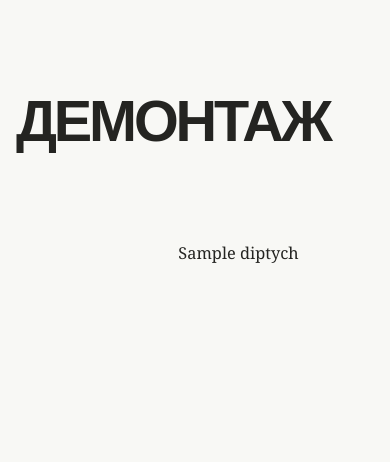
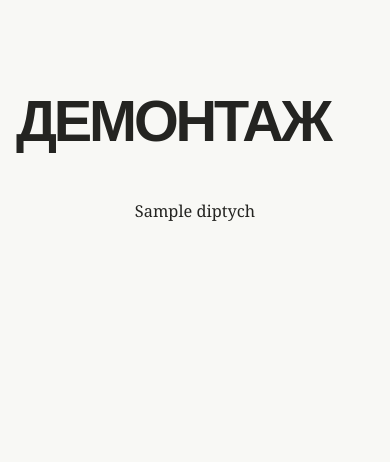
Before and after one commit to EugenefedorovPro/dismantling, a Django app: page / in a window 390 px wide. Shown: the top 462 px of the page. Run offline with Django 5.2, Linux system fonts and the light colour scheme; tables that the repository leaves empty hold one stand-in row (values such as "Sample post"); parts of the project's set-up code (start-up, migrations or seed data) failed here and were passed over.

Commit message:
Fit desktop names above footer and animate mobile tap navigation

```diff
--- a/static/css/site.css
+++ b/static/css/site.css
@@ -73,6 +73,23 @@ a:focus-visible { outline: 2px solid currentColor; outline-offset: 5px; }
   white-space: nowrap;
 }
 
+.name-grid.is-mobile-list {
+  display: flex;
+  flex-direction: column;
+  align-items: center;
+  gap: clamp(1.75rem, 5vh, 3rem);
+  margin-top: clamp(2.5rem, 6vh, 4rem);
+}
+
+.name-grid.is-mobile-list .index-name {
+  position: relative;
+  padding-left: 0;
+  max-width: 100%;
+  width: auto;
+  text-align: center;
+  white-space: normal;
+}
+
 .index-name {
   position: relative;
   width: fit-content;
@@ -137,6 +154,7 @@ a:focus-visible { outline: 2px solid currentColor; outline-offset: 5px; }
   .name-grid { grid-template-columns: 1fr; gap: 2rem; margin-top: 4rem; }
   .name-grid.is-scattered { margin-top: 3rem; }
   .name-grid.is-scattered .index-name { font-size: clamp(1rem, 4.2vw, 1.3rem); }
+  .name-grid.is-mobile-list .index-name { font-size: clamp(1rem, 4.2vw, 1.3rem); }
   .index-name:nth-child(even) { justify-self: start; }
   .index-name:nth-child(4n + 3) { padding-left: 0; }
   .diptych-grid { grid-template-columns: 1fr; gap: 3rem; }
--- a/static/js/site.js
+++ b/static/js/site.js
@@ -1,14 +1,16 @@
 // Keyboard enhancement for the title page. Normal links work without JavaScript.
 const names = Array.from(document.querySelectorAll(".index-name"));
 
-names.forEach((name, index) => {
+names.forEach((name) => {
   name.addEventListener("keydown", (event) => {
+    const visualOrder = Array.from(document.querySelectorAll(".index-name"));
+    const index = visualOrder.indexOf(name);
     if (event.key === "ArrowDown" || event.key === "ArrowRight") {
       event.preventDefault();
-      names[(index + 1) % names.length].focus();
+      visualOrder[(index + 1) % visualOrder.length].focus();
     } else if (event.key === "ArrowUp" || event.key === "ArrowLeft") {
       event.preventDefault();
-      names[(index - 1 + names.length) % names.length].focus();
+      visualOrder[(index - 1 + visualOrder.length) % visualOrder.length].focus();
     }
   });
 });
@@ -21,6 +23,7 @@ const activeEffects = new WeakMap();
 function stopDisintegration(link) {
   const effect = activeEffects.get(link);
   if (!effect) return;
+  if (effect.navigating) return;
 
   cancelAnimationFrame(effect.frame);
   effect.canvas.remove();
@@ -28,16 +31,25 @@ function stopDisintegration(link) {
   activeEffects.delete(link);
 }
 
-function disintegrate(link) {
-  if (reducedMotion.matches || activeEffects.has(link)) return;
+function disintegrate(link, onFinished = null) {
+  if (reducedMotion.matches) return false;
+  const currentEffect = activeEffects.get(link);
+  if (currentEffect) {
+    if (onFinished) {
+      currentEffect.navigating = true;
+      currentEffect.onFinished = onFinished;
+      if (currentEffect.completed) onFinished();
+    }
+    return true;
+  }
 
   const label = link.querySelector(".index-name-text");
-  if (!label) return;
+  if (!label) return false;
 
   const bounds = label.getBoundingClientRect();
   const width = Math.ceil(bounds.width);
   const height = Math.ceil(bounds.height);
-  if (!width || !height) return;
+  if (!width || !height) return false;
 
   // Render the exact visible name onto an offscreen canvas, then sample its
   // opaque pixels. The display canvas only paints the sampled dust particles.
@@ -45,7 +57,7 @@ function disintegrate(link) {
   sample.width = width;
   sample.height = height;
   const source = sample.getContext("2d", { willReadFrequently: true });
-  if (!source) return;
+  if (!source) return false;
 
   const style = getComputedStyle(label);
   source.font = `${style.fontStyle} ${style.fontWeight} ${style.fontSize} ${style.fontFamily}`;
@@ -82,14 +94,20 @@ function disintegrate(link) {
   canvas.style.left = `${bounds.left - linkBounds.left - overhang}px`;
   canvas.style.top = `${bounds.top - linkBounds.top - overhang}px`;
   const context = canvas.getContext("2d");
-  if (!context) return;
+  if (!context) return false;
   context.scale(scale, scale);
   context.fillStyle = style.color;
 
   link.append(canvas);
   link.classList.add("is-disintegrating");
 
-  const effect = { canvas, frame: 0 };
+  const effect = {
+    canvas,
+    frame: 0,
+    navigating: Boolean(onFinished),
+    onFinished,
+    completed: false,
+  };
   activeEffects.set(link, effect);
   let start;
 
@@ -110,10 +128,16 @@ function disintegrate(link) {
     }
 
     context.globalAlpha = 1;
-    if (progress < 1) effect.frame = requestAnimationFrame(animate);
+    if (progress < 1) {
+      effect.frame = requestAnimationFrame(animate);
+    } else {
+      effect.completed = true;
+      if (effect.onFinished) effect.onFinished();
+    }
   }
 
   effect.frame = requestAnimationFrame(animate);
+  return true;
 }
 
 names.forEach((link) => {
@@ -129,9 +153,54 @@ reducedMotion.addEventListener("change", () => {
   if (reducedMotion.matches) names.forEach(stopDisintegration);
 });
 
+// On phones, a tap plays the complete disintegration before opening the poem.
+const mobileMode = window.matchMedia("(max-width: 760px)");
+let navigationPending = false;
+
+names.forEach((link) => {
+  link.addEventListener("click", (event) => {
+    if (
+      !mobileMode.matches || reducedMotion.matches || event.defaultPrevented ||
+      event.button !== 0 || event.metaKey || event.ctrlKey ||
+      event.shiftKey || event.altKey
+    ) return;
+
+    event.preventDefault();
+    if (navigationPending) return;
+    navigationPending = true;
+    const href = link.href;
+    const started = disintegrate(link, () => window.location.assign(href));
+    if (!started) window.location.assign(href);
+  });
+});
+
 // Each visit gets a new composition. Place names at random coordinates while
 // keeping them inside the page and separated from each other.
 const nameGrid = document.querySelector(".name-grid");
+let mobileOrderShuffled = false;
+
+function showMobileList() {
+  if (!nameGrid) return;
+  names.forEach(stopDisintegration);
+  nameGrid.classList.remove("is-scattered");
+  nameGrid.classList.add("is-mobile-list");
+  nameGrid.style.height = "";
+  nameGrid.style.visibility = "";
+  names.forEach((link) => {
+    link.style.left = "";
+    link.style.top = "";
+  });
+
+  if (!mobileOrderShuffled) {
+    const shuffled = [...names];
+    for (let index = shuffled.length - 1; index > 0; index -= 1) {
+      const swap = Math.floor(Math.random() * (index + 1));
+      [shuffled[index], shuffled[swap]] = [shuffled[swap], shuffled[index]];
+    }
+    shuffled.forEach((link) => nameGrid.append(link));
+    mobileOrderShuffled = true;
+  }
+}
 
 function scatterPositions(items, width, height, padding, gap) {
   const placed = [];
@@ -177,11 +246,12 @@ function scatterNames() {
 
   names.forEach(stopDisintegration);
   nameGrid.style.visibility = "hidden";
+  nameGrid.classList.remove("is-mobile-list");
   nameGrid.classList.add("is-scattered");
 
   const width = nameGrid.clientWidth;
   const padding = width < 600 ? 8 : 16;
-  const gap = width < 600 ? 24 : 36;
+  const gap = width < 600 ? 24 : 28;
   const items = names.map((link) => ({
     width: Math.ceil(link.offsetWidth),
     height: Math.ceil(link.offsetHeight),
@@ -191,15 +261,18 @@ function scatterNames() {
 
   const footer = document.querySelector(".site-footer");
   const footerHeight = footer ? footer.offsetHeight : 0;
-  const availableHeight = window.innerHeight - nameGrid.getBoundingClientRect().top - footerHeight;
+  const availableHeight = window.innerHeight - nameGrid.getBoundingClientRect().top - footerHeight - 12;
   const namesPerRow = Math.max(1, Math.floor((width - 2 * padding + gap) / (widest + gap)));
-  const packingHeight = Math.ceil((names.length / namesPerRow) * (tallest + gap) * 1.7);
-  let height = Math.max(320, availableHeight, packingHeight);
+  const packingHeight = Math.ceil((names.length / namesPerRow) * (tallest + gap) * 1.08);
+  let height = Math.max(220, availableHeight, packingHeight);
   let positions = null;
 
-  // A crowded page grows downwards instead of allowing overlapping links.
+  // Try fresh random combinations before making the page taller. This usually
+  // keeps the footer visible at normal desktop zoom for six to eight diptychs.
   for (let attempt = 0; attempt < 24 && !positions; attempt += 1) {
-    positions = scatterPositions(items, width, height, padding, gap);
+    for (let retry = 0; retry < 20 && !positions; retry += 1) {
+      positions = scatterPositions(items, width, height, padding, gap);
+    }
     if (!positions) height += Math.max(100, tallest + gap);
   }
 
@@ -223,19 +296,26 @@ function scatterNames() {
   nameGrid.style.visibility = "";
 }
 
+function arrangeNames() {
+  if (mobileMode.matches) showMobileList();
+  else scatterNames();
+}
+
 if (nameGrid && names.length) {
-  // Wait until font metrics are ready before measuring the link rectangles.
-  document.fonts.ready.then(scatterNames);
+  // Font metrics must be ready before desktop placement is calculated.
+  document.fonts.ready.then(arrangeNames);
 
   let resizeTimer;
   window.addEventListener("resize", () => {
-    if (Math.abs(nameGrid.clientWidth - scatterWidth) < 8) return;
+    if (mobileMode.matches && nameGrid.classList.contains("is-mobile-list")) return;
+    if (!mobileMode.matches && nameGrid.classList.contains("is-scattered") &&
+        Math.abs(nameGrid.clientWidth - scatterWidth) < 8) return;
     clearTimeout(resizeTimer);
-    resizeTimer = setTimeout(scatterNames, 120);
+    resizeTimer = setTimeout(arrangeNames, 120);
   });
 
   // History navigation can restore a cached page without re-running scripts.
   window.addEventListener("pageshow", (event) => {
-    if (event.persisted) scatterNames();
+    if (event.persisted) arrangeNames();
   });
 }
```
